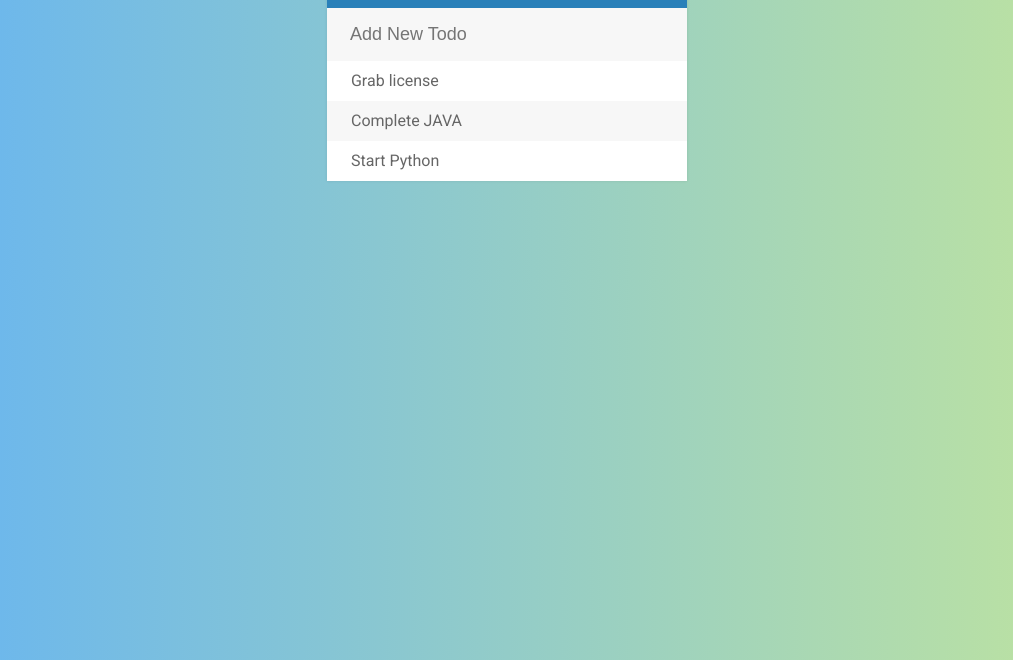
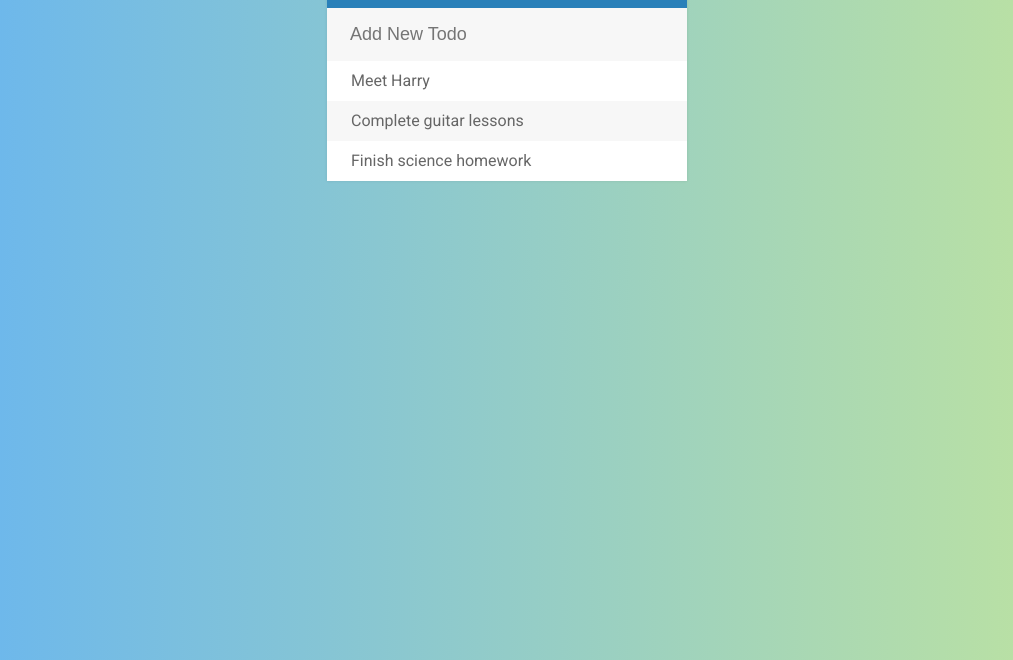
Before and after one commit to ssaksham/Basic-Todo-List-webpage, a plain HTML site: page index.html in a window 1280 px wide. Shown: the part 140-800 px from the top of the page, without its empty margins (133-1146 px from the left). Drawn offline with Linux system fonts and the light colour scheme.

Commit message:
Update index.html

```diff
--- a/index.html
+++ b/index.html
@@ -12,9 +12,9 @@
             <h1>TO-DO List <i class="fas fa-plus" style="float: right;"></i></h1>
         <input type="text" placeholder="Add New Todo">
         <ul>
-            <li><span><i class="fas fa-trash-alt"></i></span> Grab license</li>
-            <li><span><i class="fas fa-trash-alt"></i></span> Complete JAVA</li>
-            <li><span><i class="fas fa-trash-alt"></i></span> Start Python</li>
+            <li><span><i class="fas fa-trash-alt"></i></span> Meet Harry</li>
+            <li><span><i class="fas fa-trash-alt"></i></span> Complete guitar lessons</li>
+            <li><span><i class="fas fa-trash-alt"></i></span> Finish science homework</li>
         </ul>
     </div>
 <script type="text/javascript" src="assets/js/todos.js"></script>
```
